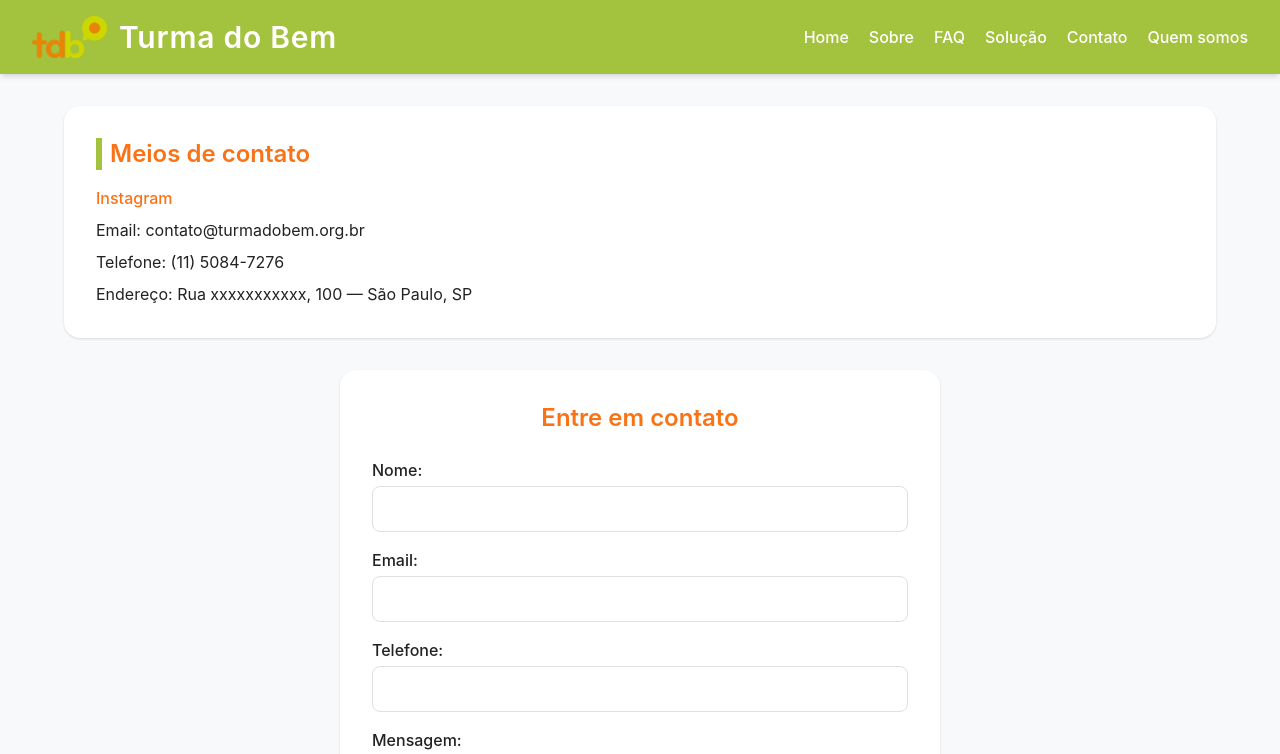
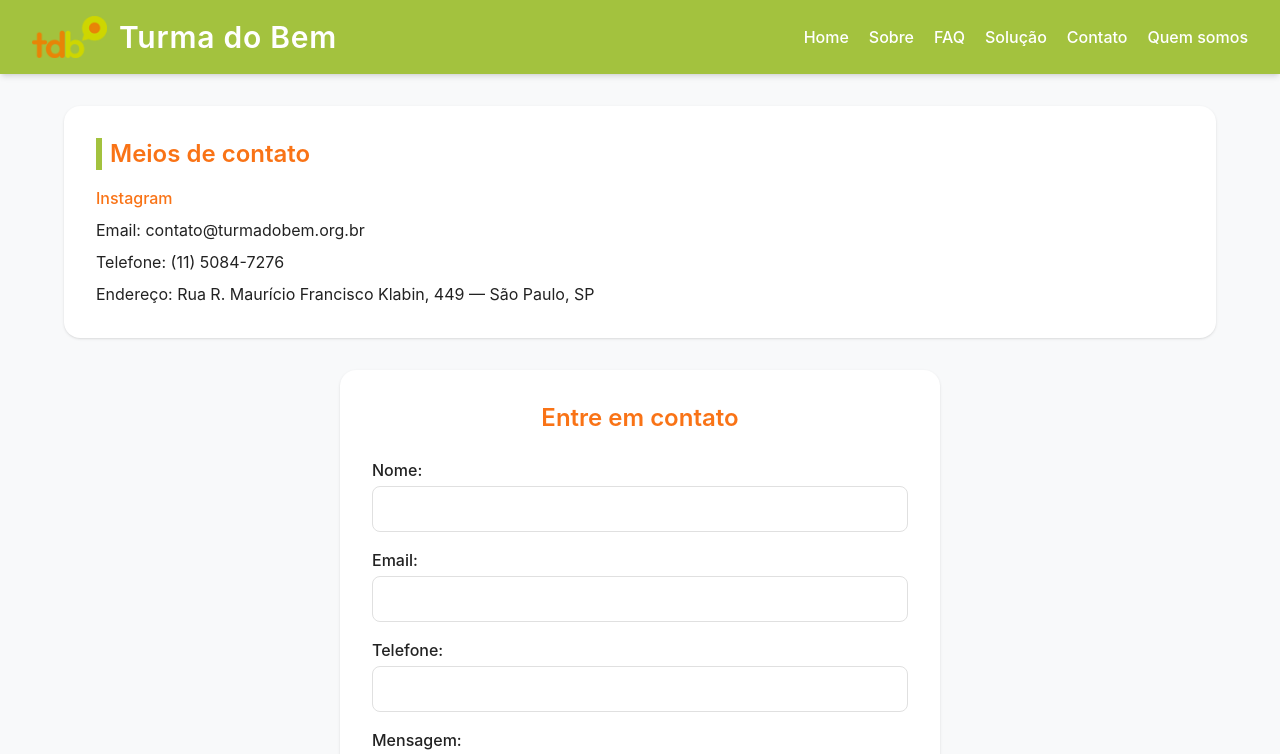
Before and after one commit to luisrodriguesss/Projetoturmadobem, a React (Vite) app: page /contato in a window 1280 px wide. Shown: the top 754 px of the page. Built offline with nearby package versions, Linux system fonts and the light colour scheme.

Commit message:
feat: Alteração do endereço em Contato.tsx.

```diff
--- a/src/pages/Contato.tsx
+++ b/src/pages/Contato.tsx
@@ -37,7 +37,7 @@ export default function Contato() {
           </a>
           <p>Email: contato@turmadobem.org.br</p>
           <p>Telefone: (11) 5084-7276</p>
-          <p>Endereço: Rua xxxxxxxxxxx, 100 — São Paulo, SP</p>
+          <p>Endereço: Rua R. Maurício Francisco Klabin, 449 — São Paulo, SP</p>
         </nav>
       </section>
 
```
